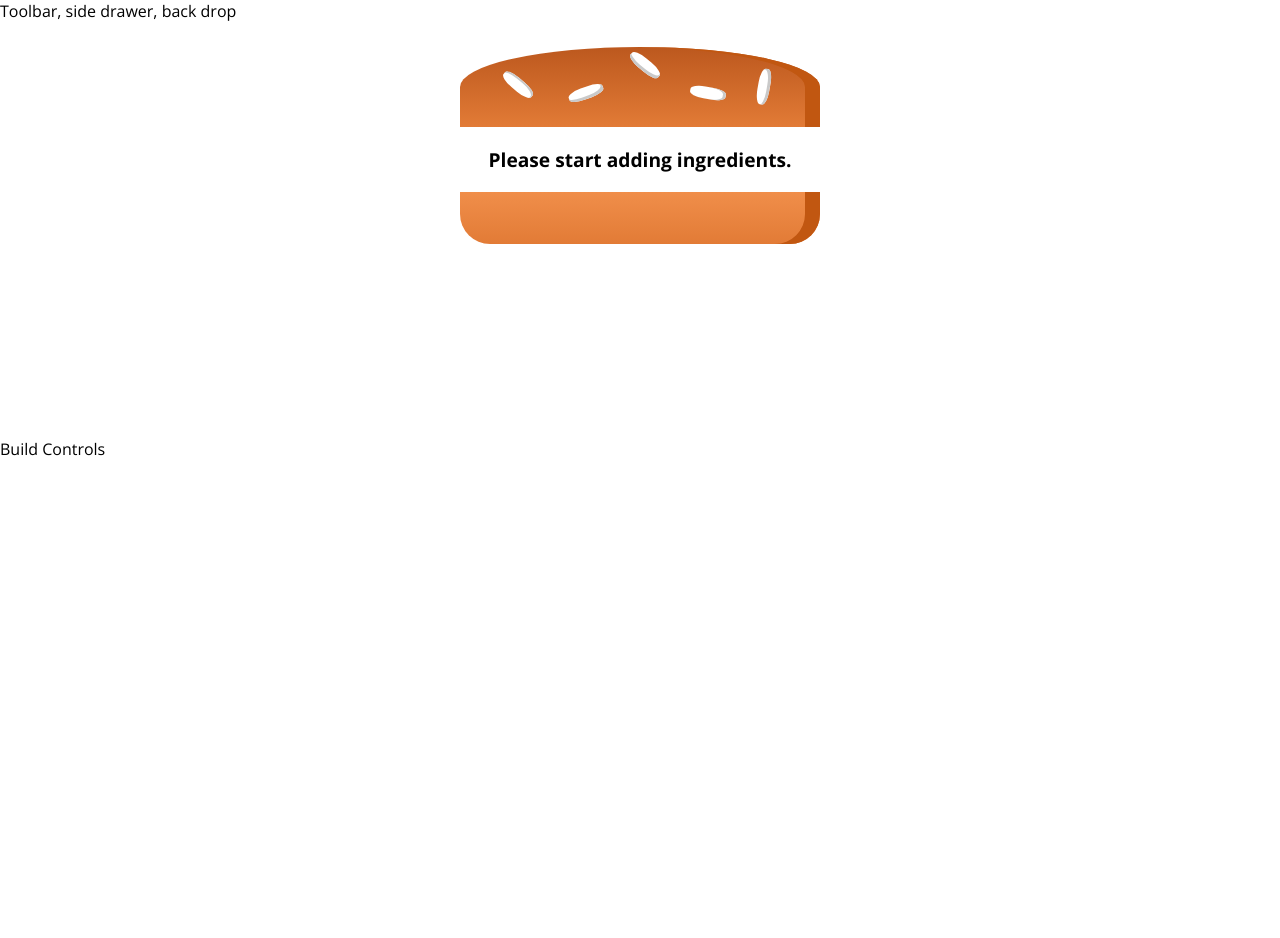
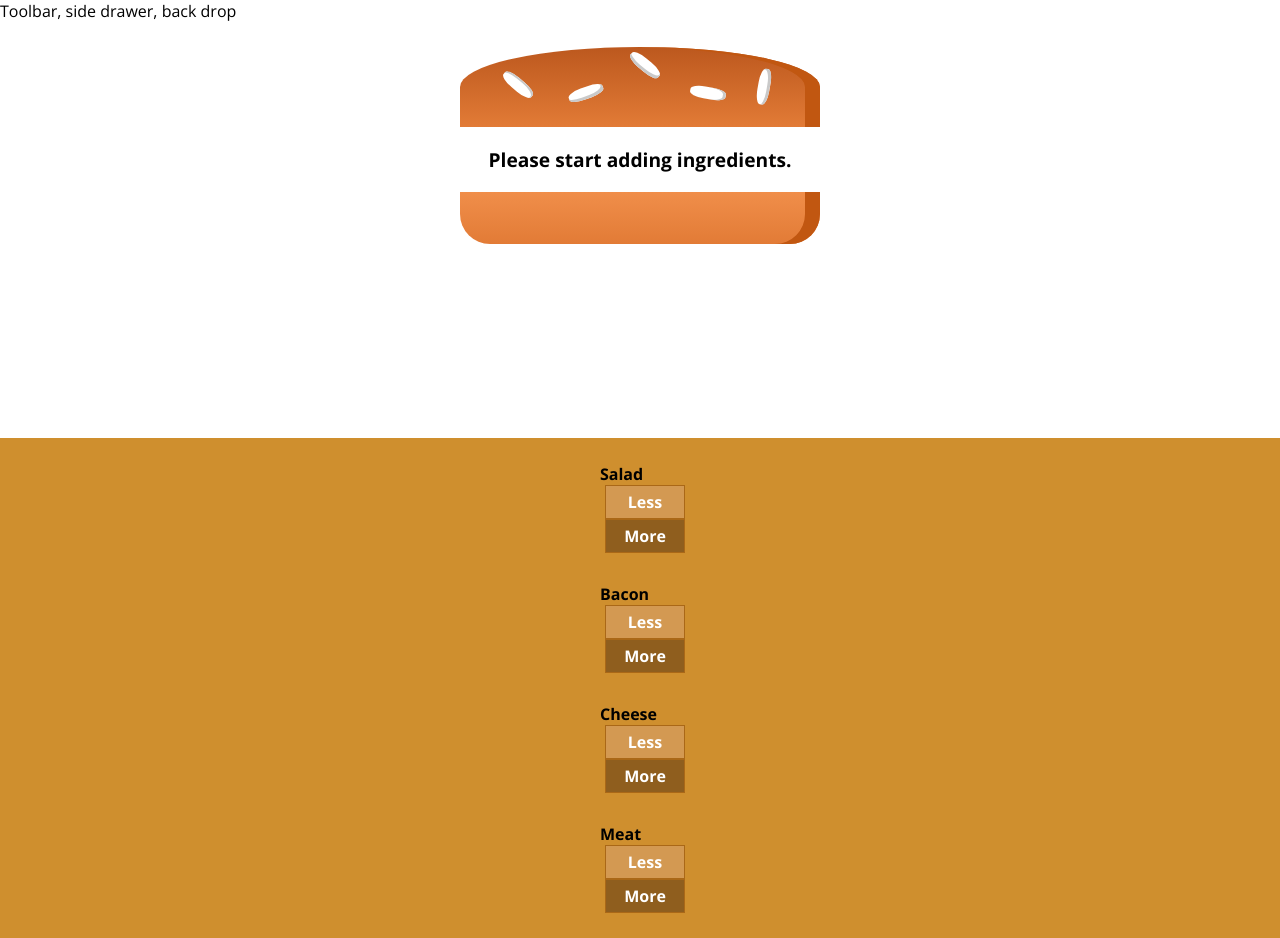
Before and after one commit to jbaisden/BurgerBuilder, a React app: page / in a window 1280 px wide. Before the commit the page ends 800 px from the top, so only its background shows below. Built offline with nearby package versions, Linux system fonts and the light colour scheme.

Commit message:
Added BuildControl/BuildControls and css

```diff
--- /dev/null
+++ b/src/components/Burger/BuildControls/BuildControl/BuildControl.css
@@ -0,0 +1,56 @@
+.BuildControl {
+    display: flex;
+    justify-content: space-between;
+    align-items: center;
+    margin: 5px 0;
+}
+
+.BuildControl button {
+    display: block;
+    font: inherit;
+    padding: 5px;
+    margin: 0 5px;
+    width: 80px;
+    border: 1px solid #AA6817;
+    cursor: pointer;
+    outline: none;
+}
+
+.BuildControl button:disabled {
+    background-color: #AC9980;
+    border: 1px solid #7E7365;
+    color: #ccc;
+    cursor: default;
+}
+
+.BuildControl button:hover:disabled {
+    background-color: #AC9980;
+    color: #ccc;
+    cursor: not-allowed;
+}
+
+.Label {
+    padding: 10px;
+    font-weight: bold;
+    width: 80px;
+}
+
+.BuildControl .Less {
+    background-color: #D39952;
+    color: white;
+}
+
+.BuildControl .More {
+    background-color: #8F5E1E;
+    color: white;
+}
+
+.BuildControl .Less:hover, .BuildControl .Less:active {
+    background-color: #DAA972;
+    color: white;
+}
+
+.BuildControl .More:hover,.BuildControl .More:active {
+    background-color: #99703F;
+    color: white;
+}
--- /dev/null
+++ b/src/components/Burger/BuildControls/BuildControl/BuildControl.js
@@ -0,0 +1,14 @@
+import React from 'react';
+import classes from './BuildControl.css';
+
+const buildControl = (props) => (
+    <div className={classes.BuildControl} >
+        <div  className={classes.Label} >
+            {props.label}
+            <button  className={classes.Less} >Less</button>
+            <button  className={classes.More} >More</button>
+        </div>
+    </div>
+);
+
+export default buildControl;
--- /dev/null
+++ b/src/components/Burger/BuildControls/BuildControls.css
@@ -0,0 +1,11 @@
+.BuildControls {
+    width: 100%;
+    background-color: #cf8f2e;
+    display: flex;
+    flex-flow: column;
+    align-items: center;
+    box-shadow: 0 2px 1px #ccc;
+    margin: auto;
+    padding: 10px 0;
+
+}
--- /dev/null
+++ b/src/components/Burger/BuildControls/BuildControls.js
@@ -0,0 +1,20 @@
+import React from 'react';
+import classes from './BuildControls.css';
+import BuildControl from './BuildControl/BuildControl';
+
+const controls = [
+    { label: 'Salad', type: 'salad'},
+    { label: 'Bacon', type: 'bacon'},
+    { label: 'Cheese', type: 'cheese'},
+    { label: 'Meat', type: 'meat'},
+];
+
+const buildControls = (props) => (
+    <div  className={classes.BuildControls} >
+       {controls.map( ctrl => (
+           <BuildControl key={ctrl.label} label={ctrl.label} />
+       ))}
+    </div>
+);
+
+export default buildControls ;
--- a/src/containers/BurgerBuilder/BurgerBuilder.js
+++ b/src/containers/BurgerBuilder/BurgerBuilder.js
@@ -1,6 +1,7 @@
 import React, { Component } from 'react';
 import Auxiliary from '../../hoc/Auxiliary';
 import Burger from '../../components/Burger/Burger';
+import BuildControls from '../../components/Burger/BuildControls/BuildControls';
 
 class BurgerBuilder extends Component {
 
@@ -19,7 +20,7 @@ class BurgerBuilder extends Component {
                 {/* console.log('ingredients on BurgerBuilder.js: ', this.state.ingredients ); */}
 
                 <Burger ingredients={this.state.ingredients} />
-                <div>Build Controls</div>
+                <BuildControls />
             </Auxiliary>
         );
     }
```
